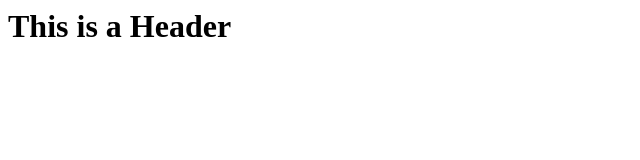
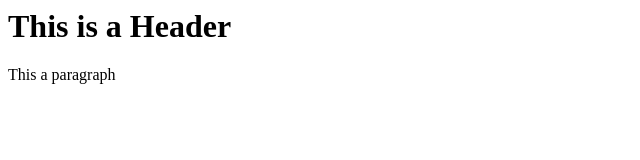
Before and after one commit to steeve83/git-test, a plain HTML site: page index.html in a window 1280 px wide. Shown: the full height of the page, 0-640 px from the left. Drawn offline with Linux system fonts and the light colour scheme.

Commit message:
Second commit

```diff
--- a/index.html
+++ b/index.html
@@ -2,5 +2,6 @@
 <html>
     <body>
         <h1>This is a Header </h1>
+        <p>This a paragraph</p>
     </body>
 </html>
```
